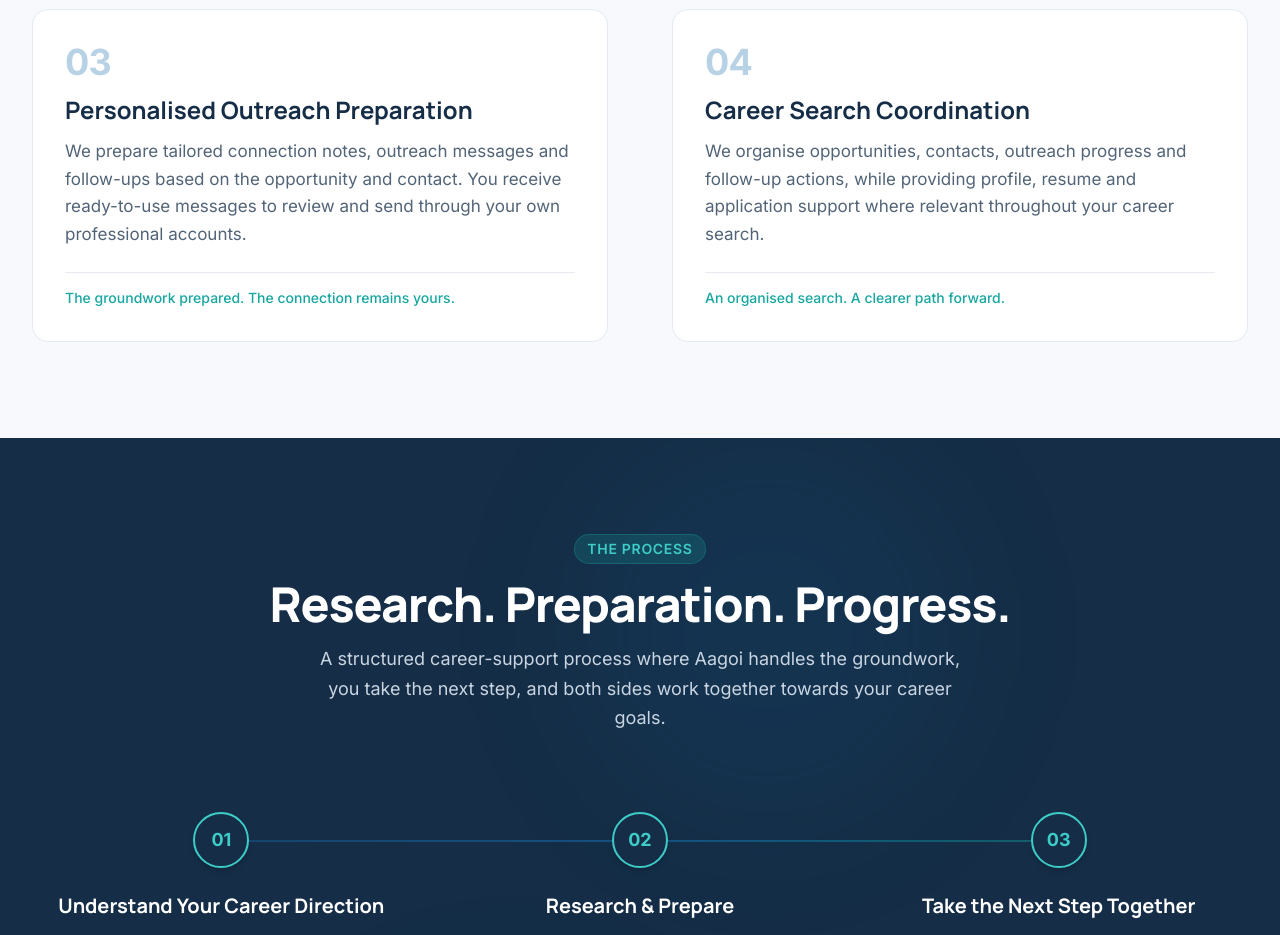
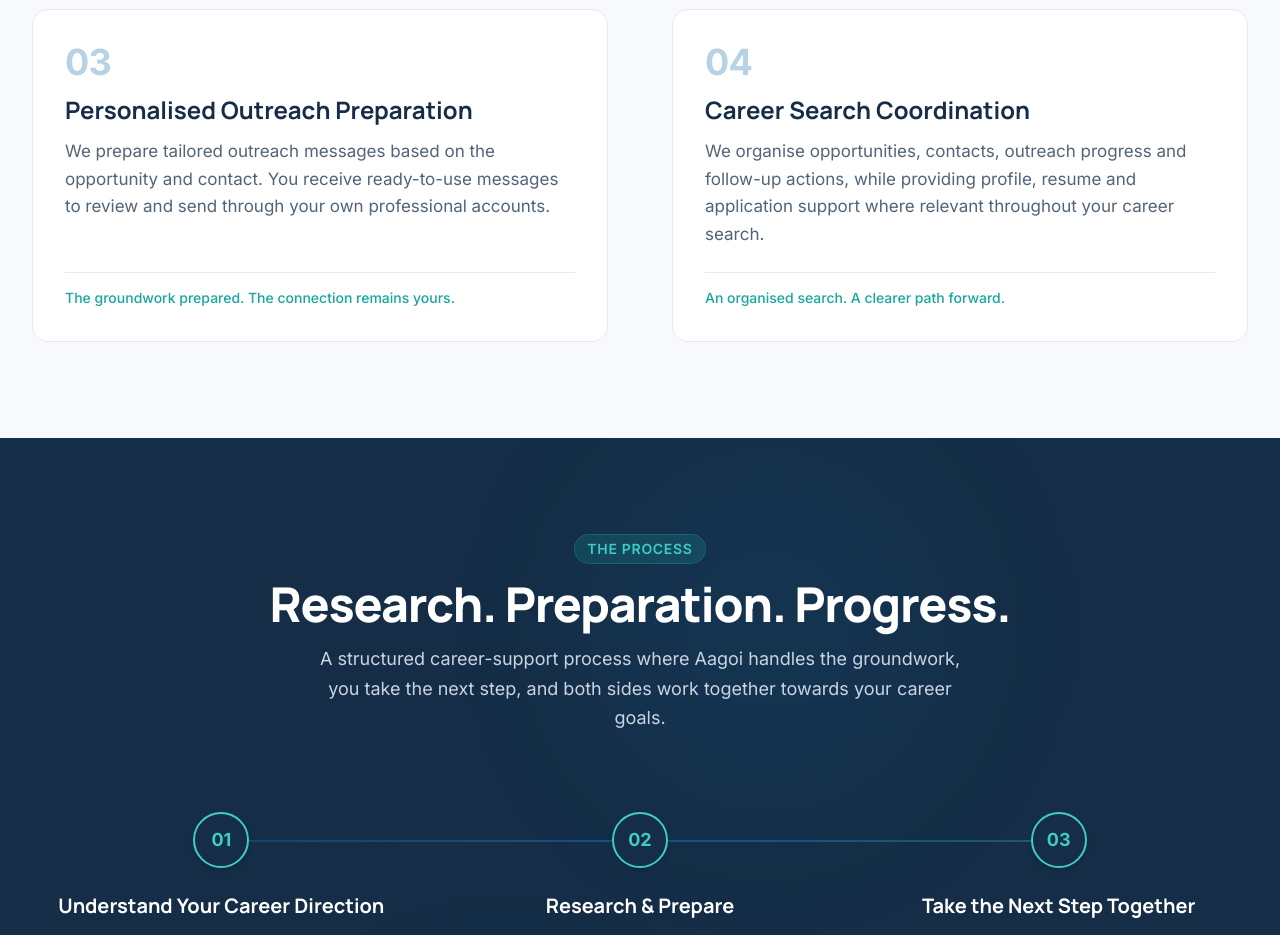
Before and after one commit to skillolite-ahmed/aagoi.website.v1, a React (Vite) app: page / in a window 1280 px wide. Shown: the part 2580-3515 px from the top of the page. Built offline with nearby package versions, Linux system fonts and the light colour scheme.

Commit message:
Simplify outreach preparation description
Removed 'connection notes' from the outreach preparation description for clarity.

```diff
--- a/src/components/Approach.tsx
+++ b/src/components/Approach.tsx
@@ -19,7 +19,7 @@ const services = [
     num: '03',
     title: 'Personalised Outreach Preparation',
     description:
-      'We prepare tailored connection notes, outreach messages and follow-ups based on the opportunity and contact. You receive ready-to-use messages to review and send through your own professional accounts.',
+      'We prepare tailored outreach messages based on the opportunity and contact. You receive ready-to-use messages to review and send through your own professional accounts.',
     note: 'The groundwork prepared. The connection remains yours.',
   },
   {
```
